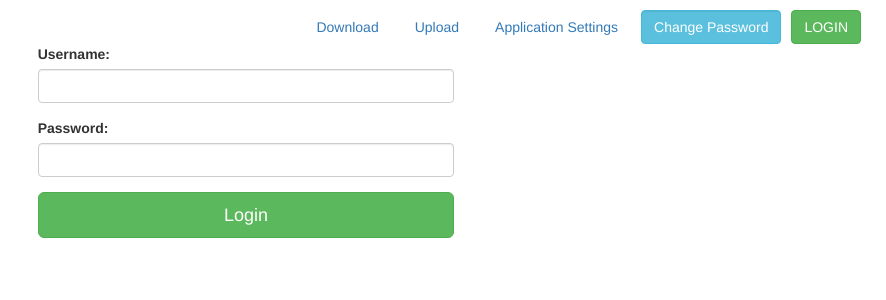
After one commit to vpotvin/EasyMail, a CodeIgniter app: page /index.php/login/displayForm in a window 1280 px wide. The commit adds this page. Shown: the top 300 px of the page, without its empty margins (394-1280 px from the left). Run offline with CodeIgniter, Linux system fonts and the light colour scheme; some libraries are stand-ins or nearby versions.

Commit message:
add header and login form

```diff
--- a/application/config/routes.php
+++ b/application/config/routes.php
@@ -40,6 +40,7 @@
 
 
 $route['contacts/listcontacts'] = 'contacts/listcontacts';
+$route['login'] = 'Login/displayForm';
 $route['default_controller'] = "welcome";
 $route['404_override'] = '';
 
--- /dev/null
+++ b/application/controllers/login.php
@@ -0,0 +1,15 @@
+<?php
+class Login extends CI_Controller {
+
+	public function __construct()
+	{
+		parent::__construct();
+	}
+
+	public function displayForm(){
+		$this->load->view('_header');
+		$this->load->view('loginForm');
+		$this->load->view("_footer");
+	}
+}
+?>
--- a/application/views/_header.php
+++ b/application/views/_header.php
@@ -6,6 +6,7 @@
 		<script src="//ajax.googleapis.com/ajax/libs/jquery/1.11.1/jquery.min.js"></script>
 		<link href="//maxcdn.bootstrapcdn.com/bootstrap/3.2.0/css/bootstrap.min.css" rel="stylesheet">
 		<script src="//maxcdn.bootstrapcdn.com/bootstrap/3.2.0/js/bootstrap.min.js"></script>
+		<link rel='stylesheet' type='text/css' href='css/main.css' media='screen'>
 
 		<!--[if lt IE 9 ]>
 			<script src="https://oss.maxcdn.com/html5shiv/3.7.2/html5shiv.min.js"></script>
@@ -17,3 +18,32 @@
 
 	<body>
 		<div class="container-fluid">
+		<div class="row">
+			<div class="col-lg-12">
+				<?php
+					// if(!$loggedin) {
+						echo "<form action='login.php' method='get' class='cred'>";
+						echo	"<input type='submit' class='btn btn-success' value='LOGIN'>";
+						echo "</form>";
+					// } else {
+						// echo "<form action='/~gq002/p1/logout.php' class='cred'>";
+						// echo	"<input type='submit' class='btn btn-danger' value='LOGOUT'>";
+						// echo "</form>";
+						echo "<form action='#' method='get' class='cred'>";
+						echo 	"<input type='submit' class='btn btn-info form-control' value='Change Password'>";
+						echo "</form>";
+					//}
+				?>
+				<form action='#' method='get' class='cred'>
+					<input type='submit' class='btn btn-link form-control' value='Application Settings'>
+				</form>
+
+				<form action='#' method='get' class='cred'>
+					<input type='submit' class='btn btn-link form-control' value='Upload'>
+				</form>
+
+				<form action='#' method='get' class='cred'>
+					<input type='submit' class='btn btn-link' value='Download'>
+				</form>
+			</div>
+		</div>
--- /dev/null
+++ b/application/views/loginForm.php
@@ -0,0 +1,16 @@
+<div class='col-lg-4 col-lg-offset-4'>
+	<form action="loginproc.php" method="POST" role="form" class="form-horizontal">
+		<div class="form-group">
+			<label for="username">Username:</label>
+			<input type="text" name="username" class="form-control">
+		</div>
+		<div class="form-group">
+			<label for="password">Password:</label>
+			<input type="password" name="password" class="form-control">
+		</div>
+
+		<div class="form-group">
+			<input type="submit" value="Login" class="btn btn-success btn-lg btn-block">
+		</div>
+	</form>
+</div>
--- /dev/null
+++ b/css/main.css
@@ -0,0 +1,7 @@
+.cred{
+
+	float: right;
+	display: inline;
+	margin-right: 10px;
+	margin-top: 10px;
+}
```
Also changed, not shown: readme.md (added).
